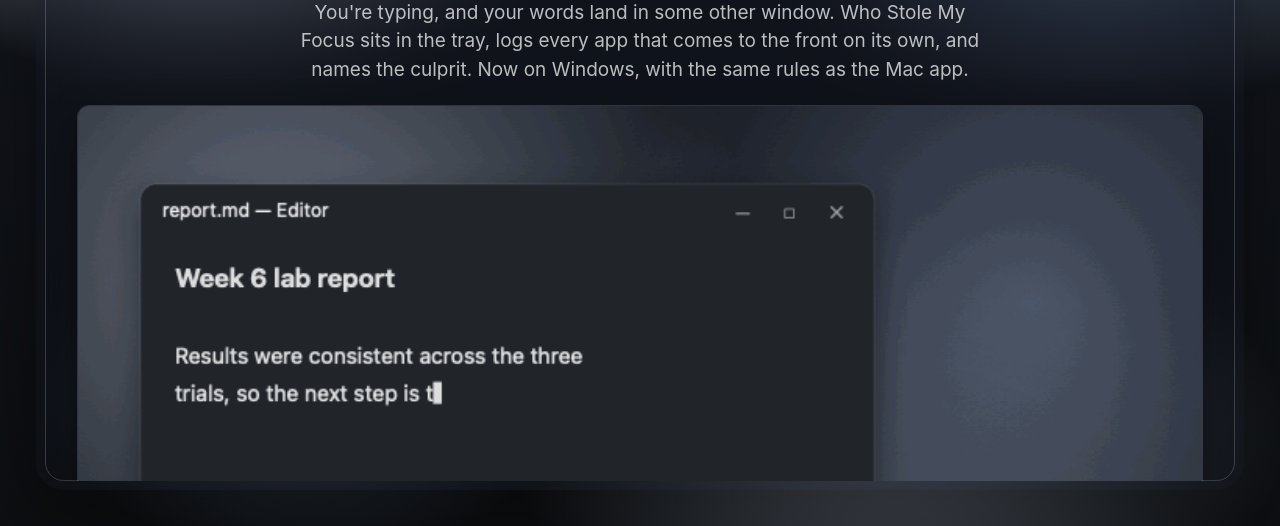
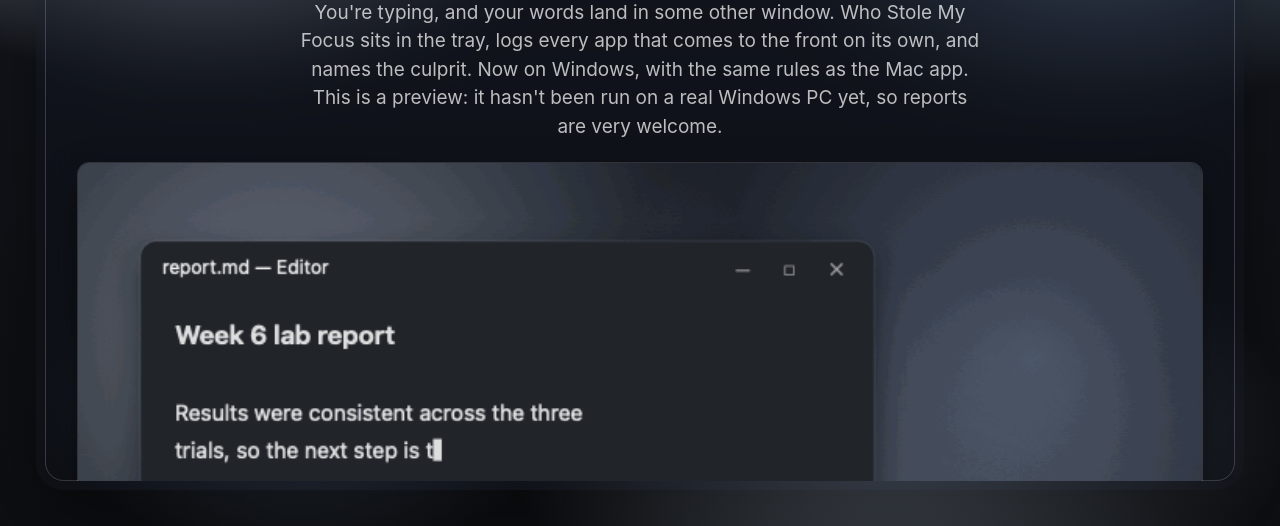
Before and after one commit to stanczykwyatt/who-stole-my-focus-windows, a plain HTML site: page docs/index.html in a window 1280 px wide. Shown: the part 274-800 px from the top of the page. Drawn offline with Linux system fonts and the light colour scheme.

Commit message:
Say what hasn't been tried live yet

```diff
--- a/docs/index.html
+++ b/docs/index.html
@@ -75,7 +75,7 @@
           <img class="icon" src="icon.png" alt="" width="76" height="76">
           <h1>Who Stole My Focus</h1>
         </div>
-        <p class="lede">You're typing, and your words land in some other window. Who Stole My Focus sits in the tray, logs every app that comes to the front on its own, and names the culprit. Now on Windows, with the same rules as the Mac app.</p>
+        <p class="lede">You're typing, and your words land in some other window. Who Stole My Focus sits in the tray, logs every app that comes to the front on its own, and names the culprit. Now on Windows, with the same rules as the Mac app. This is a preview: it hasn't been run on a real Windows PC yet, so reports are very welcome.</p>
         <img class="shot" src="demo.gif" width="720" height="450" alt="Drawn demo: while you're typing in an editor, a window called SyncHelper jumps in front. A notification says SyncHelper (CloudSync) stole focus from Editor, and the log shows why: while you were typing.">
         <div class="actions" style="margin-top: 22px">
           <a class="button solid" href="https://github.com/stanczykwyatt/who-stole-my-focus-windows/releases/latest/download/WhoStoleMyFocus-win-x64.zip">Download for Windows</a>
```
Also changed, not shown: 1 other file.
